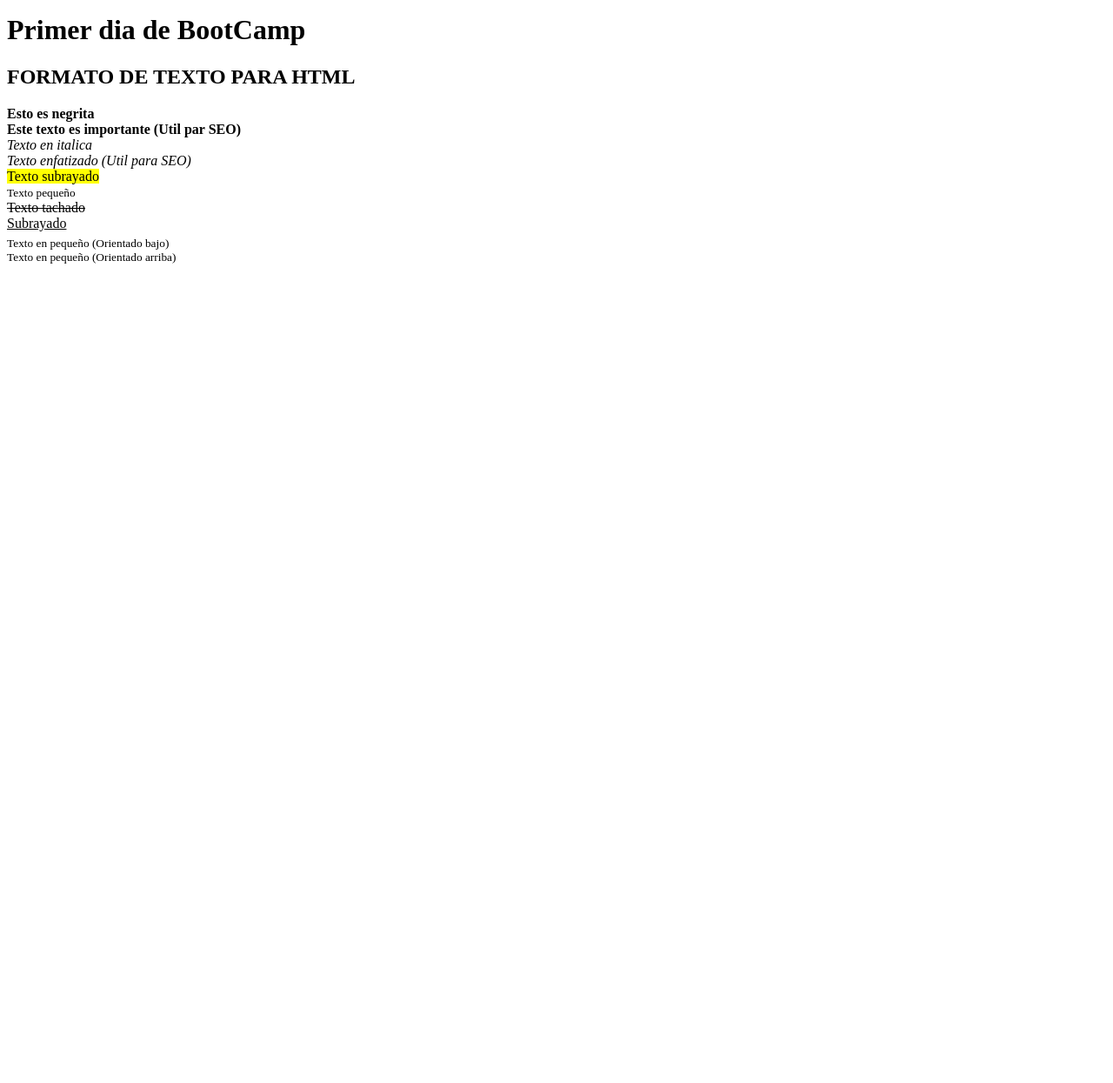
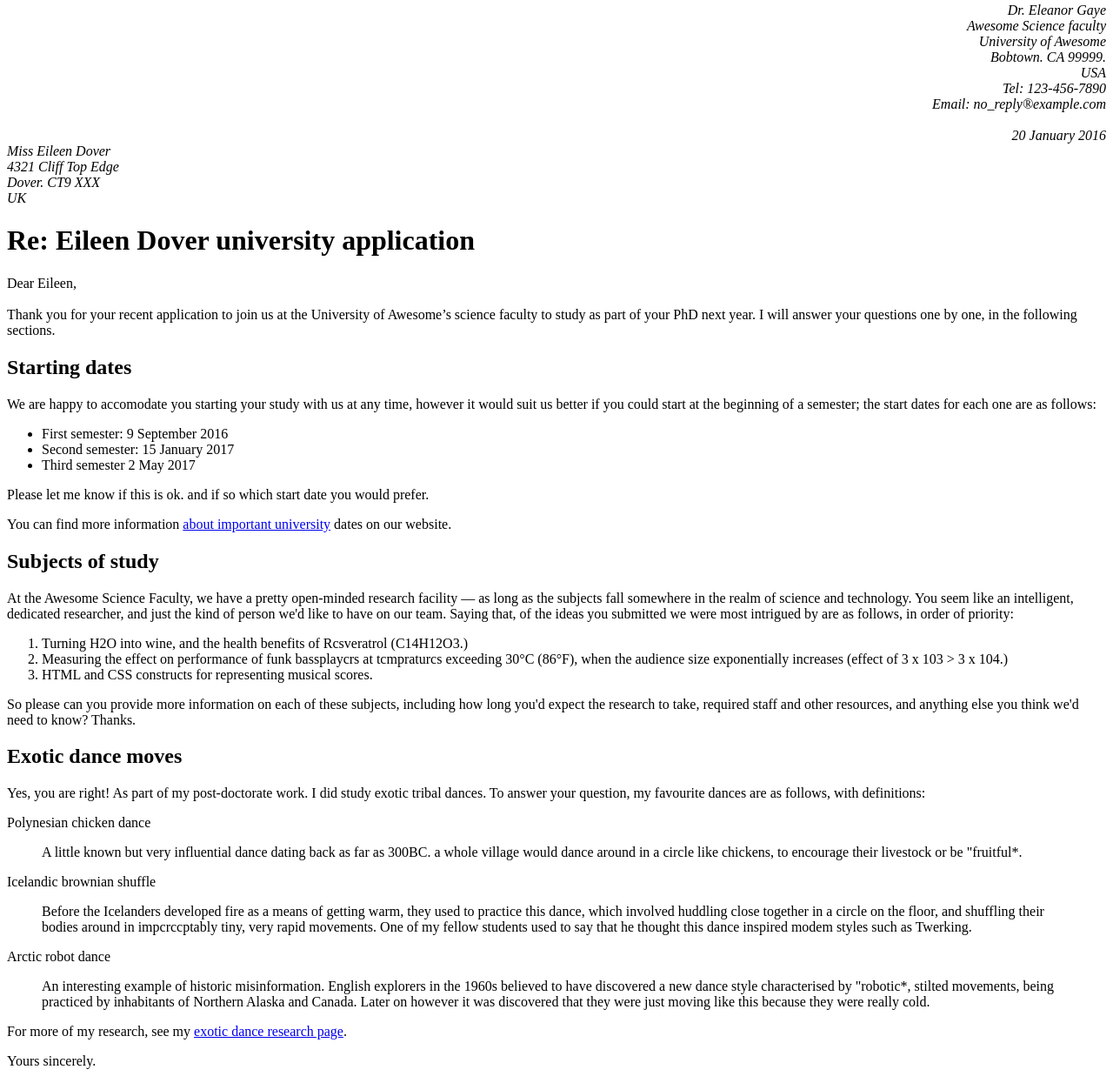
Before and after one commit to MrSetOne/Clase-1-html, a plain HTML site: page index.html in a window 1280 px wide. Shown: the part 5-1250 px from the top of the page at 87% size. Before the commit the page ends 800 px from the top, so only its background shows below. Drawn offline with Linux system fonts and the light colour scheme.

Commit message:
Me voy a casa, falta el footer

```diff
--- a/index.html
+++ b/index.html
@@ -5,33 +5,52 @@
     <meta charset="UTF-8">
     <meta http-equiv="X-UA-Compatible" content="IE=edge">
     <meta name="viewport" content="width=device-width, initial-scale=1.0">
-    <title>Primer HTML</title>
+    <title>Carta</title>
 </head>
 
 <body>
-    <h1>Primer dia de BootCamp</h1>
-    <h2>FORMATO DE TEXTO PARA HTML</h2>
-    <b>Esto es negrita</b>
-    <br>
-    <strong>Este texto es importante (Util par SEO)</strong>
-    <br>
-    <i>Texto en italica</i>
-    <br>
-    <em>Texto enfatizado (Util para SEO)</em>
-    <br>
-    <mark>Texto subrayado</mark>
-    <br>
-    <small>Texto pequeño</small>
-    <br>
-    <del>Texto tachado</del>
-    <br>
-    <ins>Subrayado</ins>
-    <br>
-    <sub>Texto en pequeño (Orientado bajo)</sub>
-    <br>
-    <sup>Texto en pequeño (Orientado arriba)</sup>
-    <br>
+    <div style="text-align: end;">
+        <address>Dr. Eleanor Gaye <br> Awesome Science faculty <br> University of Awesome <br> Bobtown. CA 99999. <br> USA <br> Tel: 123-456-7890 <br> Email: no_reply®example.com <br><br> 20 January 2016</address>
+    </div>
+    <div>
+        <address>Miss Eileen Dover <br> 4321 Cliff Top Edge <br> Dover. CT9 XXX <br> UK</address>
+    </div>
+    <h1>Re: Eileen Dover university application</h1>
+    <p>Dear Eileen, <br><br> Thank you for your recent application to join us at the University of Awesome’s science faculty to study as part of your PhD next year. I will answer your questions one by one, in the following sections.</p>
+    <h2>Starting dates</h2>
+    <p>We are happy to accomodate you starting your study with us at any time, however it would suit us better if you could start at the beginning of a semester; the start dates for each one are as follows:</p>
+    <ul>
+        <li>First semester: 9 September 2016</li>
+        <li>Second semester: 15 January 2017</li>
+        <li>Third semester 2 May 2017</li>
+    </ul>
+    <p>Please let me know if this is ok. and if so which start date you would prefer.</p>
+    <p>You can find more information <a href="#">about important university</a> dates on our website.</p>
+    <h2>Subjects of study</h2>
+    <p>At the Awesome Science Faculty, we have a pretty open-minded research facility — as long as the subjects fall somewhere in the realm of science and technology. You seem like an intelligent, dedicated researcher, and just the kind of person we'd like
+        to have on our team. Saying that, of the ideas you submitted we were most intrigued by are as follows, in order of priority:</p>
+    <ol>
+        <li>Turning H2O into wine, and the health benefits of Rcsveratrol (C14H12O3.)</li>
+        <li>Measuring the effect on performance of funk bassplaycrs at tcmpraturcs exceeding 30°C (86°F), when the audience size exponentially increases (effect of 3 x 103 > 3 x 104.)</li>
+        <li>HTML and CSS constructs for representing musical scores.</li>
+    </ol>
+    <p>So please can you provide more information on each of these subjects, including how long you'd expect the research to take, required staff and other resources, and anything else you think we'd need to know? Thanks.</p>
+    <h2>Exotic dance moves</h2>
+    <p>Yes, you are right! As part of my post-doctorate work. I did study exotic tribal dances. To answer your question, my favourite dances are as follows, with definitions:</p>
+    <p>Polynesian chicken dance</p>
+    <blockquote>A little known but very influential dance dating back as far as 300BC. a whole village would dance around in a circle like chickens, to encourage their livestock or be "fruitful*.</blockquote>
+    <p>Icelandic brownian shuffle</p>
+    <blockquote>Before the Icelanders developed fire as a means of getting warm, they used to practice this dance, which involved huddling close together in a circle on the floor, and shuffling their bodies around in impcrccptably tiny, very rapid movements. One
+        of my fellow students used to say that he thought this dance inspired modem styles such as Twerking.</blockquote>
+    <p>Arctic robot dance</p>
+    <blockquote>An interesting example of historic misinformation. English explorers in the 1960s believed to have discovered a new dance style characterised by "robotic*, stilted movements, being practiced by inhabitants of Northern Alaska and Canada. Later on however
+        it was discovered that they were just moving like this because they were really cold.</blockquote>
+    <p>For more of my research, see my <a href="#">exotic dance research page</a>.</p>
+    <p>Yours sincerely.</p>
+    <footer>
 
-    <blockquote </body>
+    </footer>
+</body>
+<!-- Añadir header correctamente y quitar el CSS -->
 
 </html>
```
